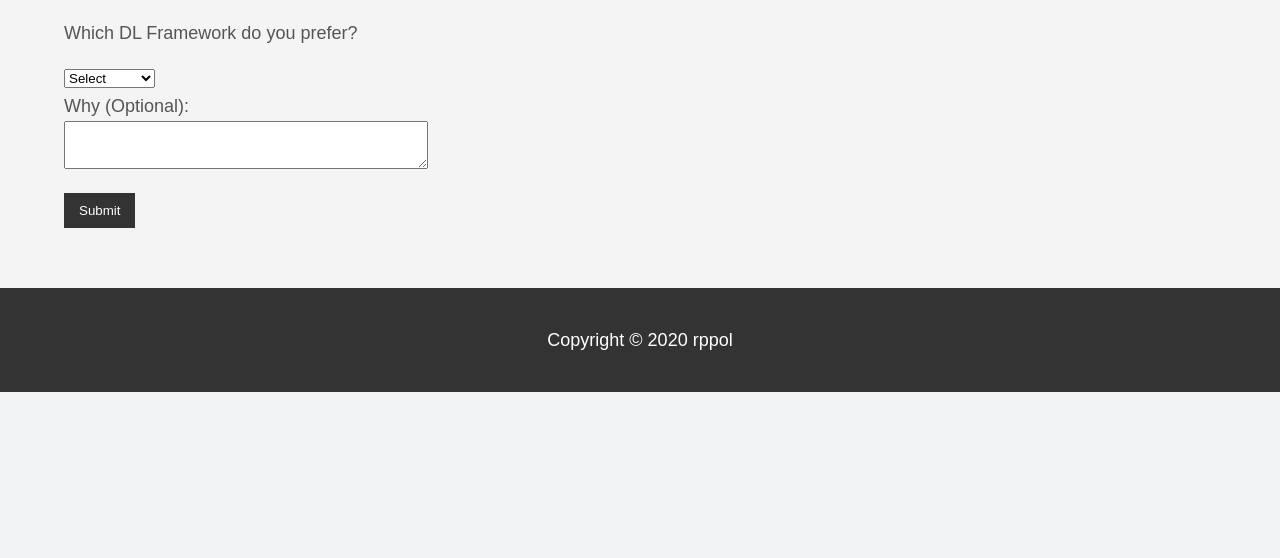
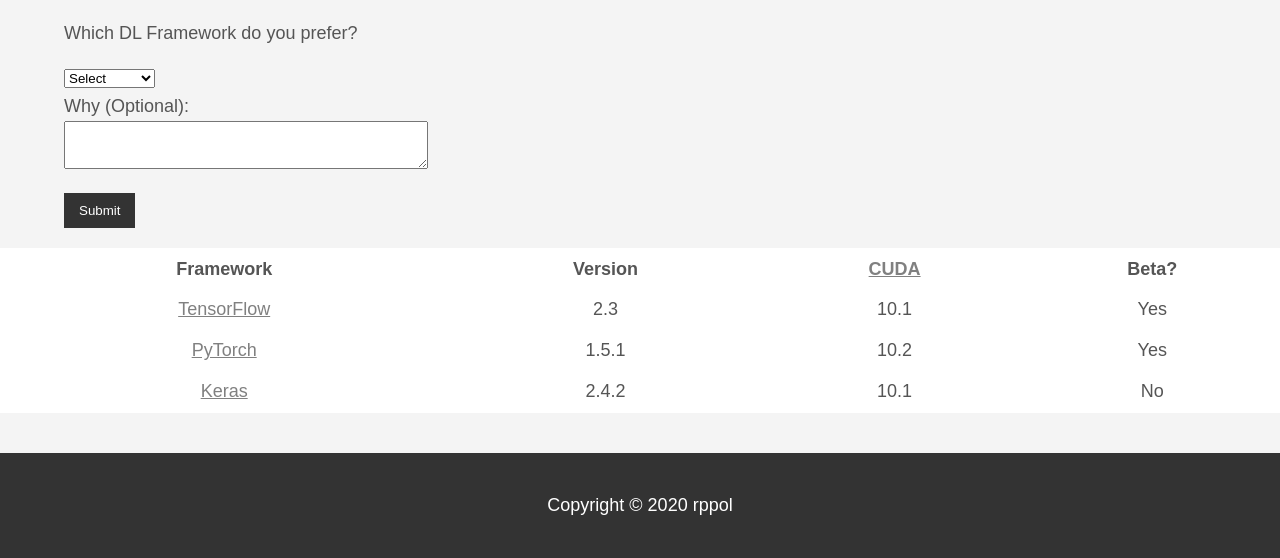
Before and after one commit to rppol/Web, a PHP site: page / in a window 1280 px wide. Shown: the part 1555-2113 px from the top of the page. Before the commit the page ends 1947 px from the top, so only its background shows below. Run offline with PHP 8.4, Linux system fonts and the light colour scheme.

Commit message:
Added Tables

```diff
--- a/Practical_1/css/style.css
+++ b/Practical_1/css/style.css
@@ -53,6 +53,16 @@
 	font-size:50px;
 	line-height: 1.6em;
 	padding-top:30px;
+}
+
+table{
+	width: 70%;
+	background: white;
+}
+
+th, td {
+  padding: 5px;
+  text-align: center;
 }
 
 #main{
--- a/Practical_1/index.html
+++ b/Practical_1/index.html
@@ -106,6 +106,34 @@
 				<input  action = "images/torch.png" class="button" type="submit" value="Submit" name="">
 		</form>
 
+
+	<table style="width:100%">
+    <tr>
+    	<th>Framework</th>
+    	<th>Version</th>
+	    <th><a class = 'link' href="https://developer.nvidia.com/cuda-zone", add target="_blank" >CUDA</a></th>
+    	<th>Beta?</th>
+    </tr>
+    <tr>
+    	<td><a class = 'link' href="https://www.tensorflow.org/", add target="_blank" >TensorFlow</a></td>
+    	<td>2.3</td>
+    	<td>10.1</td>
+    	<td>Yes</td>
+    </tr>
+    <tr>
+    	<td><a class = 'link' href="https://pytorch.org/", add target="_blank" >PyTorch</a></td>
+    	<td>1.5.1</td>
+    	<td>10.2</td>
+    	<td>Yes</td>
+    </tr>
+    <tr>
+    	<td><a class = 'link' href="https://keras.io/", add target="_blank" >Keras</a></td>
+    	<td>2.4.2</td>
+    	<td>10.1</td>
+    	<td>No</td>
+    </tr>
+</table>
+
 	<footer id="main-footer">
 		<p>Copyright &copy; 2020 rppol</p>
 	</footer>
```
